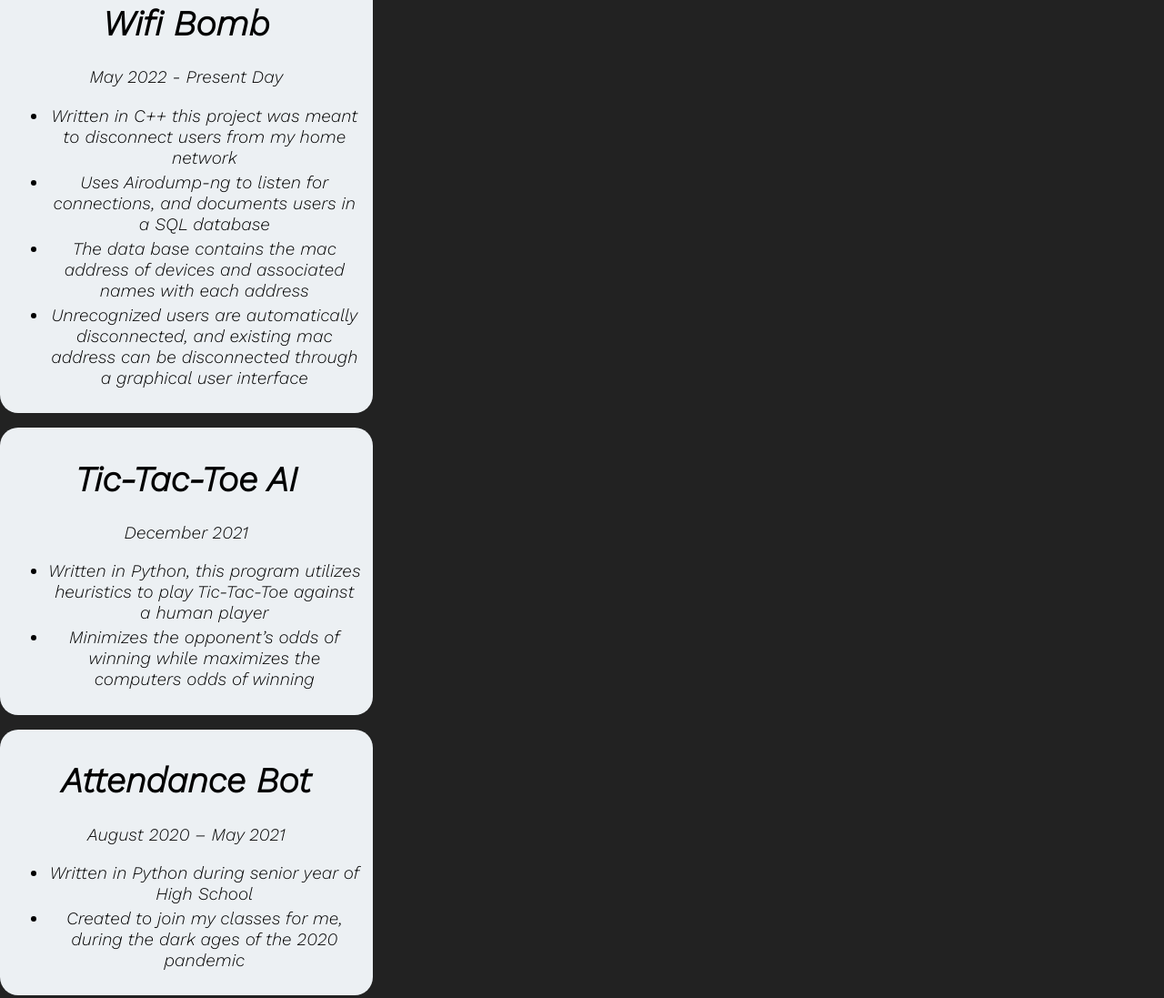
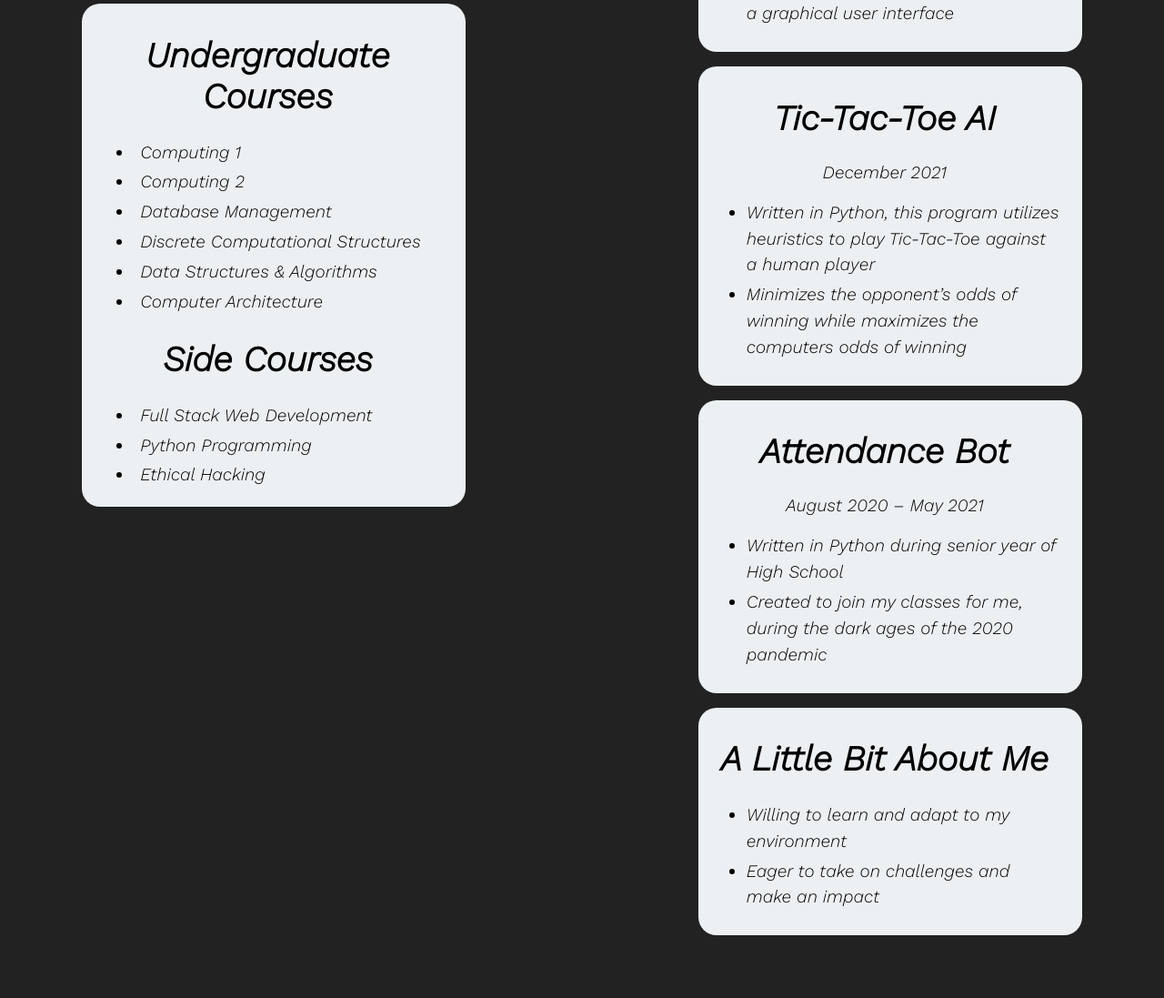
Before and after one commit to Abukar-1000/myPortfolio, a React app: page / in a window 1280 px wide. Shown: the part 991-2088 px from the top of the page at 91% size. After the commit the page ends 2035 px from the top, so only its background shows below. Built offline with nearby package versions, Linux system fonts and the light colour scheme; a web font is replaced by a local one.

Commit message:
finished staging

```diff
--- a/src/comps/body.jsx
+++ b/src/comps/body.jsx
@@ -1,25 +1,41 @@
 import React from "react";
 import GpaCard from "./bodyContent/GpaCard";
 import "../css/body.css";
-import {projects,personalDiscription} from "../projects";
+import CourseWork from "./bodyContent/CourseWork";
+import Languages from "./bodyContent/Languages";
+
+import {projects,personalDiscription,courseWork,programmingLanguages,awards} from "../projects";
 import Project from "./bodyContent/Project";
 
+// microsoft ignite
 function BodySec(){
-    let allProjects = projects.map((aProject) => {
+    const allProjects = projects.map((aProject) => {
         return (<>
             <Project title = {aProject.title} duration = {aProject.duration} keyPoints = {aProject.keyPoints} />
         </>);
     });
+
+    const personalDescription = personalDiscription.about.map((quality) => {
+        return <li>{quality}</li>
+    });
+
     return (
         <>
-            <div className = "leftColumn">
-                <div className="bodyContent">
+            <div className = "bodyContent">
+                <div className="leftColumn">
                     <GpaCard />
+                    <CourseWork undergraduate = {courseWork.undergraduate} sideCourses = {courseWork.sideCourses} />
+                    {/* <Languages familiar = /> */}
+                </div>
+                <div className = "rightColumn">
+                    {allProjects}
+                    <div className = "PersonalCard">
+                        <h1>A Little Bit About Me</h1>
+                        <ul>{personalDescription}</ul>
+                    </div>
                 </div>
             </div>
-            <div className = "rightColumn">
-                {allProjects}
-            </div>
+
         </>
     );
 }
--- /dev/null
+++ b/src/comps/bodyContent/CourseWork.jsx
@@ -0,0 +1,22 @@
+import React from "react";
+
+function CourseWork(props){
+    const underGradClasses = props.undergraduate.map((course) => {
+        return <li>{course}</li>
+    });
+
+    const sideCourses = props.sideCourses.map((course) => {
+        return <li>{course}</li>
+    });
+
+    return (
+        <div className = "PersonalCard courseWork">
+            <h1>Undergraduate Courses</h1>
+            {underGradClasses}
+            <h1>Side Courses</h1>
+            {sideCourses}
+        </div>
+    );
+}
+
+export default CourseWork;
--- /dev/null
+++ b/src/comps/bodyContent/Languages.jsx
@@ -0,0 +1,16 @@
+import React from "react";
+
+function Languages(props){
+    return (
+        <div className = "Languages">
+            {/* <div className = ""> */}
+                <h1>Confident</h1>
+                <h1 className = "LanguagesList">{props.confident}</h1>
+                <h1>Familiar</h1>
+                <h1 className = "LanguagesList">{props.familiar}</h1>
+            {/* </div> */}
+        </div>
+    );
+}
+
+export default Languages;
--- a/src/css/body.css
+++ b/src/css/body.css
@@ -3,12 +3,69 @@
     height: 100vh;
     position: relative;
     display: inline-block;
-    top: 58vh;
+    /* top: 58vh; */
     text-align: center;
     padding-bottom: 20vh;
     /* left: 200px; */
 }
 
+/* general styles for all children items in the body component */
 .bodyContent > * {
-    margin: 0 auto;
+    display: inline-block;
 }
+
+.leftColumn > * {
+    margin-top: 2vh;
+}
+.rightColumn {
+    position: relative;
+    left: 10vw;
+    top: 61vh;
+}
+
+.leftColumn {
+    position: relative;
+    left: -10vw;
+    top: 3vh;
+}
+
+/* card for personal description */
+.PersonalCard {
+    background-color: #ECF0F3;
+    font-size: 1.2rem;
+    border-radius: 20px;
+    text-align: center;
+    padding: 1vh 2vw 1vh 1vw;
+    max-width: 30vw;
+    /* fonts */
+    font-family: 'Aboreto', cursive;
+    font-family: 'Ubuntu', sans-serif;
+    font-family: 'Work Sans', sans-serif;
+    margin-bottom: 2vh;
+}
+
+.PersonalCard li {
+    text-align: left;
+}
+
+/* course work */
+.courseWork {
+    background-color: #ECF0F3;
+    font-size: 1.2rem;
+    border-radius: 20px;
+    text-align: center;
+    padding: 1vh 2vw 2vh 1vw;
+    max-width: 30vw;
+    /* fonts */
+    font-family: 'Aboreto', cursive;
+    font-family: 'Ubuntu', sans-serif;
+    font-family: 'Work Sans', sans-serif;
+    margin-bottom: 2vh;
+}
+
+.courseWork li {
+    text-align: left;
+    margin-left: 2vw;
+}
+
+/* programming languages */
--- a/src/css/gpaCard.css
+++ b/src/css/gpaCard.css
@@ -5,8 +5,7 @@
     width: 30vw;
     border-radius: 20px;
     position: relative;
-    left: -30vw;
-    top: 2vh;
+    left: 1vw;
     padding-top: 1vh;
 
     /* fonts */
--- a/src/css/project.css
+++ b/src/css/project.css
@@ -3,7 +3,7 @@
     font-size: 1.2rem;
     border-radius: 20px;
     text-align: center;
-    padding: 1vh 1vw;
+    padding: 1vh 2vw 1vh 1vw;
     max-width: 30vw;
     /* fonts */
     font-family: 'Aboreto', cursive;
@@ -14,4 +14,6 @@
 
 li {
     margin-bottom: .5vh;
+    line-height: 1.5;
+    text-align: left;
 }
--- a/src/projects.js
+++ b/src/projects.js
@@ -1,4 +1,4 @@
-let projects = [
+const projects = [
     {
         title: "Wifi Bomb",
         duration: "May 2022 - Present Day",
@@ -27,14 +27,44 @@ let projects = [
     }
 ];
 
-let personalDiscription = {
+const personalDiscription = {
     about: [
         "Willing to learn and adapt to my environment",
         "Eager to take on challenges and make an impact"
     ]
 };
 
+const courseWork = {
+    undergraduate: [
+        "Computing 1",
+        "Computing 2",
+        "Database Management",
+        "Discrete Computational Structures",
+        "Data Structures & Algorithms",
+        "Computer Architecture"
+    ],
+    sideCourses: [
+        "Full Stack Web Development",
+        "Python Programming",
+        "Ethical Hacking"
+    ]
+};
+
+const programmingLanguages = {
+    confident: "Python, C++, JavaScript, HTML, CSS, JQuery, SQL, Node.js, Bootstrap",
+    familiar: "Java, React.js, Mongodb"
+}
+
+const awards = [
+    "2022 – IUPUI Highest Honors",
+    "2021 – IUPUI Highest Honors",
+    "2020 – MTI A-Honor Roll"
+];
+
 export {
     projects,
-    personalDiscription
+    personalDiscription,
+    courseWork,
+    programmingLanguages,
+    awards
 };
```
